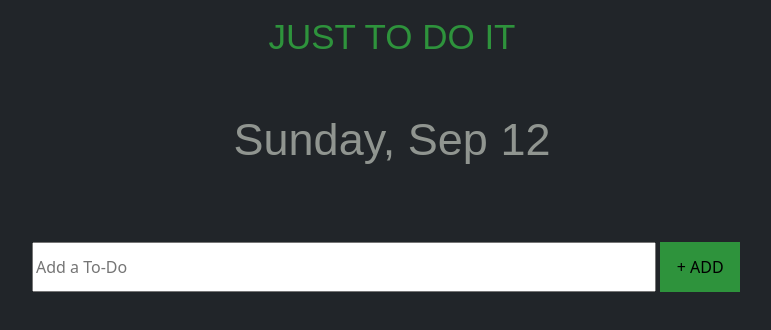
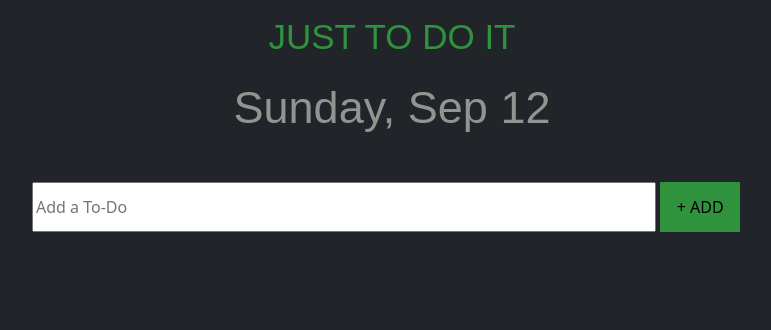
Before and after one commit to sakshigarg06/To-Do_List, a plain HTML site: page index.html in a window 1280 px wide. Shown: the whole page, without its empty margins (248-1019 px from the left). Drawn offline with nearby package versions, Linux system fonts and the light colour scheme.

Commit message:
Update index.html

```diff
--- a/index.html
+++ b/index.html
@@ -12,7 +12,7 @@
     <div class="text-center mt-3 h1">
         <h1>JUST TO DO IT</h1>
     </div>
-    <div id="date" class="text-center mt-5 mb-5"></div>
+    <div id="date" class="text-center mt-3 mb-3"></div>
     <div class="container">
         <div class="inp">
             <input type="text" id="input" placeholder="Add a To-Do">
```
